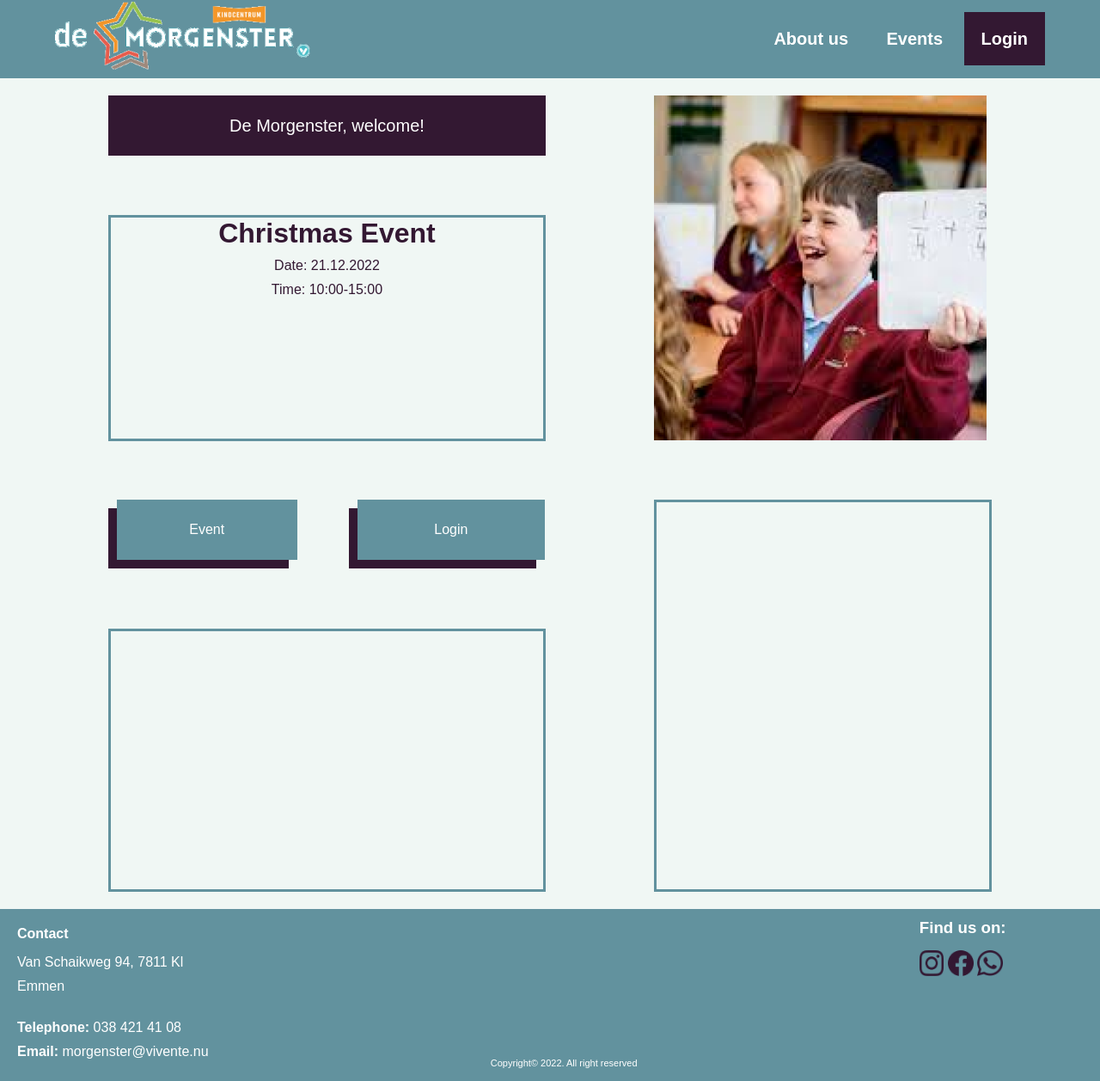
After one commit to gtomkiel/GroupB-term2, a PHP site: page /home/ in a window 1280 px wide. The commit adds this page. Shown: the whole page at 86% size. Run offline with PHP 8.4, Linux system fonts and the light colour scheme.

Commit message:
Minor refactor of css styling, changed file structure and fixed errors while logging in

```diff
--- a/app/public/Overview.php
+++ b/app/public/dashboard/grades/index.php
@@ -11,9 +11,10 @@ session_start();
 	<meta charset="UTF-8">
 	<meta http-equiv="X-UA-Compatible" content="IE=edge">
 	<meta name="viewport" content="width=device-width, initial-scale=1.0">
-	<link rel="stylesheet" type="text/css" href="src/styles/style.css">
+	<link rel="stylesheet" type="text/css" href="../src/styles/style.css">
 </head>
 <body id="gridContainer">
+	<?php require_once('../src/utils/header.php') ?>
 	<div class="index">
 		<div class="welcome">
          <b>Welcome back <?=$_SESSION['firstName']?></b>
@@ -40,7 +41,7 @@ session_start();
 			</div>
 		</a>
 	</div>
-	<? require_once('footer.php'); ?>
+	<? require_once('../src/utils/footer.php'); ?>
 
 </body>
 </html>
--- /dev/null
+++ b/app/public/home/home.php
@@ -0,0 +1,3 @@
+<?php
+
+require_once('../src/utils/header.php');
--- a/app/public/homepage.php
+++ b/app/public/home/index.php
@@ -1,24 +1,23 @@
 <!DOCTYPE html>
 <html lang="en">
 <head>
-	<meta charset="UTF-8">
-	<meta http-equiv="X-UA-Compatible" content="IE=edge">
 	<meta name="viewport" content="width=device-width, initial-scale=1.0">
-	<link rel="stylesheet" type="text/css" href="src/styles/style.css">
-	<title>Homepage</title>
+   <link type="text/css" rel="stylesheet" href="../src/styles/style.css">
+   <title>Home</title>
 </head>
 <body id="gridContainer">
+<?php require_once('../src/utils/header.php'); ?>
 	<div id="main">
-		<div  class="christmasContainer">
+		<div  class="currentEventContainer">
 			<div class="welcomeBox">De Morgenster,  welcome!</div>
-			<div class="christmas">
-				<h3>Christmas Event</h3>
-				<p> 21.12.2022</p>
-				<p>10:00-15:00</p>
+			<div class="currentEvent">
+				<h1>Christmas Event</h1>
+				<p>Date: 21.12.2022</p>
+				<p>Time: 10:00-15:00</p>
 			</div>
 		</div>
 		<div class="schoolKid">
-			<img class="img" src="src/img/school 1.png" alt="Boy in class">
+			<img class="img" src="../src/img/school 1.png" alt="Boy in class">
 		</div>
 		<div class="eventBox">
 			<a href="#" class="event">
@@ -26,7 +25,7 @@
 					Event
 				</div>
 			</a>
-			<a href="#" class="login">
+			<a href="../login/" class="login">
 				<div>
 					Login
 				</div>
@@ -37,6 +36,6 @@
 		<div class="emptyBox">
 		</div>
    </div>
-   <? require_once('footer.php'); ?>
+   <? require_once('../src/utils/footer.php'); ?>
 </body>
 </html>
--- a/app/public/src/styles/style.css
+++ b/app/public/src/styles/style.css
@@ -46,7 +46,6 @@ input[type="submit"] {
    margin-bottom: 10px;
 }
 
-
 footer {
    display: grid;
    grid-column: 1/7;
@@ -75,10 +74,6 @@ button{
 
 button > a{
 	color: white;
-}
-
-li {
-   display: inline-block;
 }
 
 ::placeholder {
@@ -112,7 +107,6 @@ li {
 }
 
 .copyRight {
-   justify-content: center ;
    display: grid;
    grid-column: 4;
    font-size: 11px;
@@ -126,18 +120,10 @@ li {
    align-items: center;
 }
 
-.formInput {
-   display: grid;
-   grid-column: 3/5;
-   justify-items: center
-
-
-}
-
 .welcome{
 	background: #331832;
 	color: #fff;
-	height: 50px;
+	height: 70px;
 	display: grid;
 	align-items: center;
 	justify-content: center;
@@ -146,8 +132,7 @@ li {
 
 .index{
 	grid-column: 3/5;
-	display: grid;
-	margin-top: 20vh;
+   margin-top: 20px;
 }
 
 .firstTextBox{
@@ -199,19 +184,24 @@ li {
    grid-column: 5/6;
 }
 
-.christmasContainer{
+.currentEventContainer{
    display: grid;
    grid-column: 2/4;
    grid-row: 2;
    height: 30px;
 }
 
-.christmas{
+.currentEvent{
    color: #331832;
    border-style: solid;
    border-color: #62929E;
    margin-top: 20px;
    height: 257px;
+   text-align: center;
+}
+
+.currentEvent h1, p {
+   margin-bottom: 10px;
 }
 
 .event{
@@ -304,10 +294,9 @@ header {
 
 
 .navigation {
-   font-size: 0.9em;
-   font-style: normal;
-   font-weight: 600;
-   margin: 0px;
+   margin-top: auto;
+   margin-bottom: auto;
+   font-weight: bold;
 }
 
 .nav-wrapper a:hover{
@@ -389,13 +378,16 @@ a.button {
 }
 
 #main{
-   grid-template-rows: repeat(2,1fr);
    display: grid;
    grid-column: 1/7;
-   margin-top: -400px;
+   margin-top: 20px;
 }
 
 #main > div{
 	height: 450px;
    margin-bottom: 20px;
 }
+
+#button {
+   background-color: #331832;
+}
--- /dev/null
+++ b/app/public/src/utils/footer.php
@@ -0,0 +1,26 @@
+<footer>
+	<div class="contact">
+		<b>Contact</b>
+	</div>
+	<div class="findUs">
+		<h3 class="text">Find us on:</h3>
+	</div>
+	<div class="address">
+		<p>Van Schaikweg 94, 7811 Kl</p>
+		<p>Emmen</p>
+	</div>
+	<div class="findUs">
+		<div class="img">
+			<a href="https://www.instagram.com/" class="footerLink"><img src="../src/img/instagram.png" alt="Instagram logo" class="media"></a>
+			<a href="https://www.facebook.com/" class="footerLink"><img src="../src/img/facebook.png" alt="Facebook logo" class="media"> </a>
+			<a href="https://www.whatsapp.com/" class="footerLink"><img src="../src/img/whatsapp.png" alt="Whatsapp logo" class="media"></a>
+		</div>
+	</div>
+	<div class="contactDetails">
+		<p><b>Telephone:</b> 038 421 41 08</p>
+		<p><b>Email:</b><a href="https://outlook.office.com/mail/" class="footerLink"> morgenster@vivente.nu</a></p>
+	</div>
+	<div class="copyRight">
+		Copyright© 2022. All right reserved
+	</div>
+</footer>
--- /dev/null
+++ b/app/public/src/utils/header.php
@@ -0,0 +1,21 @@
+<header>
+   <div class="nav-wrapper">
+      <div>
+         <a href="../../home/"><img src="../src/img/logo.png" title="logo" alt="logo"></a>
+      </div>
+
+      <div class="navigation">
+         <a href="../../home/aboutUs.php" class="style">About us</a>
+         <a href="#" class="style">Events</a>
+         <?php
+
+         if(isset($_SESSION)) {
+            echo '<a href="../home/" id="button" class="style">Logout</a>';
+         } else {
+            echo '<a href="../login/" id="button" class="style">Login</a>';
+         }
+
+         ?>
+      </div>
+   </div>
+</header>
```
Also changed, not shown: app/public/dashboard/index.php (added, +62 -0 lines), app/public/dashboard/register/index.php (renamed from app/public/registrationPage.php, +6 -9 lines), app/public/footer.php (deleted, +0 -26 lines), app/public/header.php (deleted, +0 -30 lines), app/public/home/aboutUs.php (renamed from app/public/aboutUs.php, +4 -3 lines), app/public/login/index.php (+24 -0 lines), app/public/login/login.php (+19 -27 lines), app/public/dashboard/absences/index.php (added), app/public/events/add.php (renamed from app/public/addEvent.php), app/public/src/img/logo.png (added).
